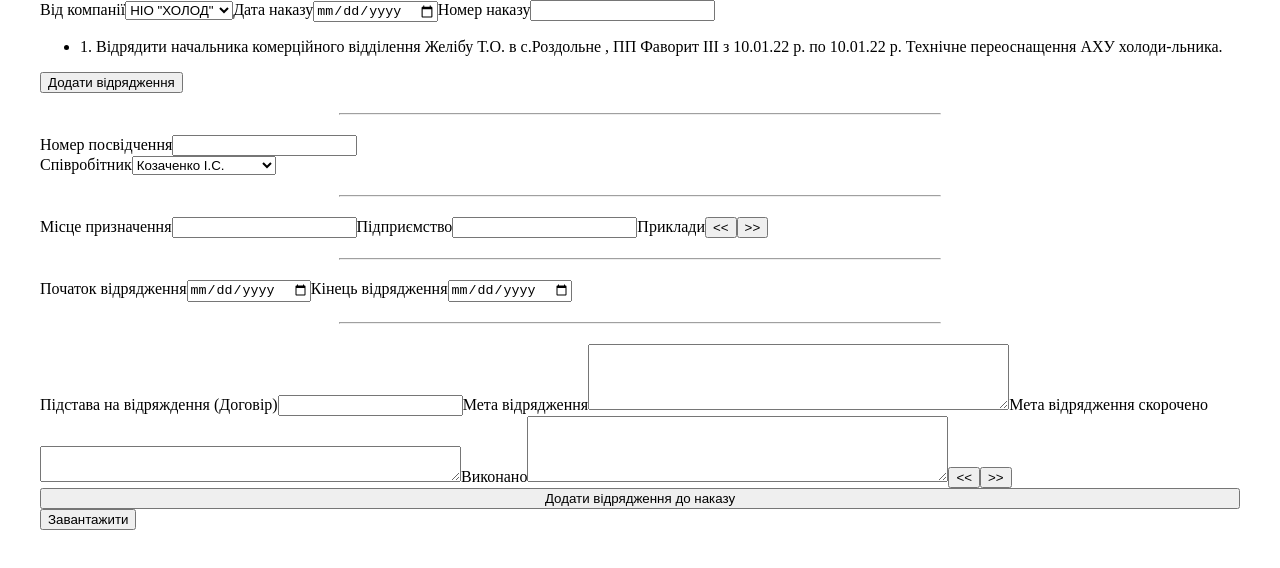
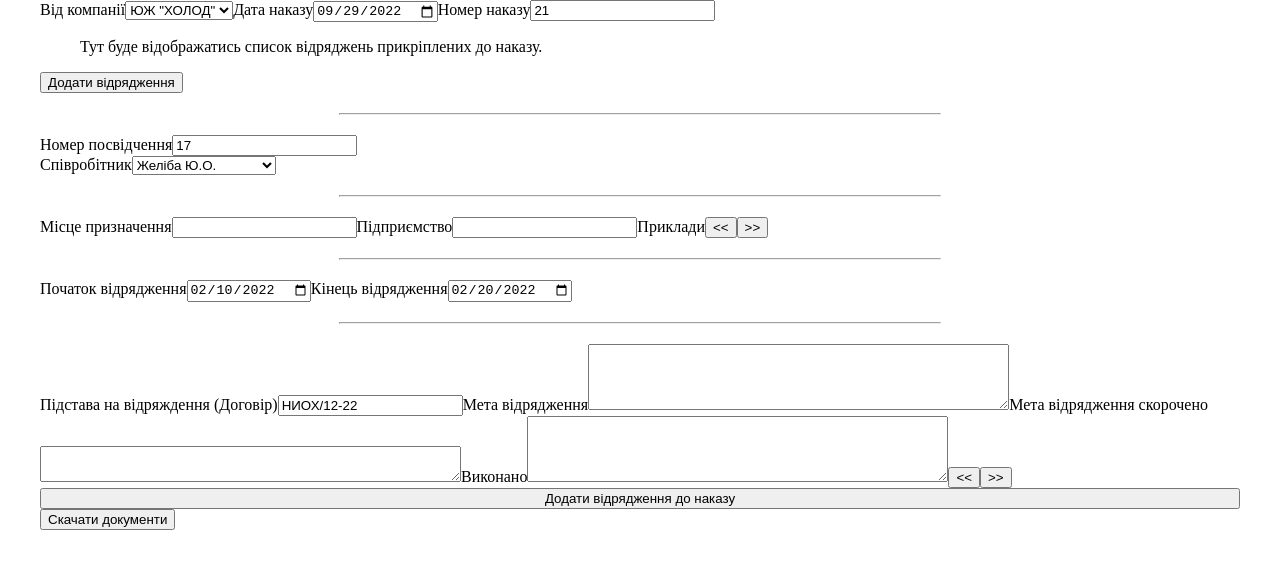
Before and after one commit to illiakko/businesstrip, a React (Create React App) app: page / in a window 1280 px wide. Both pictures are taken after a click on the button "Додати відрядження". Shown: the top 568 px of the page. Built offline with nearby package versions, Linux system fonts and the light colour scheme.

Commit message:
List of businesstript display added, remove from the list button added

```diff
--- a/package.json
+++ b/package.json
@@ -12,6 +12,7 @@
     "react": "^18.1.0",
     "react-dom": "^18.1.0",
     "react-scripts": "5.0.1",
+    "uuid": "^8.3.2",
     "web-vitals": "^2.1.4"
   },
   "scripts": {
--- a/src/components/DwnldBtn.component.jsx
+++ b/src/components/DwnldBtn.component.jsx
@@ -44,7 +44,7 @@ const DwnldBtn = () => {
 
     return (
         <button onClick={generateDocument}>
-            Завантажити
+            Скачати документи
         </button>
     );
 
--- a/src/components/Form.component.jsx
+++ b/src/components/Form.component.jsx
@@ -1,9 +1,11 @@
 import React, { Component } from "react";
+import { v4 as uuidv4 } from 'uuid';
 import DwnldBtn from './DwnldBtn.component'
 import './form.css';
 import places from "../db/db-places";
 import purposes from "../db/db-purposes"
 import employes from "../db/db-employe"
+import TripsShortlist from './tripsShortlist.component'
 
 
 
@@ -48,6 +50,8 @@ class FormComponent extends Component {
         this.handleOrdertNumber = this.handleOrdertNumber.bind(this);
         this.handleBasisInput = this.handleBasisInput.bind(this);
         this.addTripToOrder = this.addTripToOrder.bind(this);
+        this.removeTripFromArr = this.removeTripFromArr.bind(this);
+
 
     };
 
@@ -180,8 +184,12 @@ class FormComponent extends Component {
 
 
         const newTrip = {
+            id: uuidv4(),
             tripNumber: this.state.tripNumber,
+            employeName: this.state.employeObj.name,
             employeNameTo: this.state.employeObj.nameTo,
+            employeNameWho: this.state.employeObj.nameWho,
+            employeNameAbr: this.state.employeObj.nameAbbrev,
             employePosition: this.state.employeObj.position,
             location: this.state.location,
             companyTo: this.state.companyTo,
@@ -197,11 +205,10 @@ class FormComponent extends Component {
             tripPurposeDone: this.state.tripPurposeDone,
             tripDoneDate: this.state.tripEndDate,
         }
+
         const newTripArr = this.state.tripsArr.concat(newTrip);
-        this.setState({
-            tripsArr: newTripArr
-        })
-        console.log(this.state.tripsArr);
+        this.setState({ tripsArr: newTripArr })
+
     }
     //===============================================purpose prompt
     //===============================================order logic
@@ -229,6 +236,14 @@ class FormComponent extends Component {
     }
 
 
+    removeTripFromArr(event) {
+        const newTripsArr = this.state.tripsArr.filter(trip => trip.id !== event.target.id)
+
+        this.setState({
+            tripsArr: newTripsArr
+        })
+
+    }
     //===============================================order logic
 
 
@@ -239,23 +254,23 @@ class FormComponent extends Component {
                 <div className="orderMenu">
                     <label >
                         Від компанії
-                        <select name="companyName" id="companySelect" onChange={this.handleCompanyInput}>
+                        <select name="companyName" id="companySelect" defaultValue={'yuz'} onChange={this.handleCompanyInput}>
                             <option value="nio">НІО "ХОЛОД"</option>
                             <option value="yuz">ЮЖ "ХОЛОД"</option>
                         </select>
                     </label>
                     <label >
                         Дата наказу
-                        <input type="date" onChange={this.handleOrdertDate} />
+                        <input type="date" onChange={this.handleOrdertDate} defaultValue={'2022-09-29'} />
                     </label>
                     <label >
                         Номер наказу
-                        <input type="text" onChange={this.handleOrdertNumber} />
+                        <input type="text" onChange={this.handleOrdertNumber} defaultValue={'21'} />
                     </label>
                     <ul>
-                        <li>
-                            <p>1.	Відрядити начальника комерційного відділення Желібу Т.О. в с.Роздольне , ПП Фаворит ІІІ   з 10.01.22 р. по 10.01.22 р. Технічне переоснащення АХУ холоди-льника.</p>
-                        </li>
+
+                        <TripsShortlist trips={this.state.tripsArr} removeTrip={this.removeTripFromArr} />
+
                     </ul>
                     <button onClick={this.showEmployeMenu}>Додати відрядження</button>
                 </div>
@@ -266,14 +281,14 @@ class FormComponent extends Component {
                         <div>
                             <label>
                                 Номер посвідчення
-                                <input onChange={this.handleTripNumber} type="text" />
+                                <input onChange={this.handleTripNumber} type="text" defaultValue={'17'} />
                             </label>
                         </div>
 
                         <div>
                             <label>
                                 Співробітник
-                                <select name="employe" id="employeSelect" onChange={this.handleNameInput}>
+                                <select name="employe" id="employeSelect" onChange={this.handleNameInput} defaultValue={'zhelibay'}>
                                     <option value="kozachenko">Козаченко І.С.</option>
                                     <option value="zhelibay">Желіба Ю.О.</option>
                                     <option value="rimashevskiy">Рімашевський Ю.С.</option>
@@ -308,18 +323,18 @@ class FormComponent extends Component {
                         <div>
                             <label>
                                 Початок відрядження
-                                <input type="date" onChange={this.handleTripStartDate} />
+                                <input type="date" onChange={this.handleTripStartDate} defaultValue={'2022-02-10'} />
                             </label>
                             <label>
                                 Кінець відрядження
-                                <input type="date" onChange={this.handleTripEndDate} />
+                                <input type="date" onChange={this.handleTripEndDate} defaultValue={'2022-02-20'} />
                             </label>
                         </div>
                         <hr />
                         <div>
                             <label>
                                 Підстава на відряждення (Договір)
-                                <input type="basis" onChange={this.handleBasisInput} />
+                                <input type="basis" onChange={this.handleBasisInput} defaultValue={'НИОХ/12-22'} />
                             </label>
                             <label>
                                 Мета відрядження
--- /dev/null
+++ b/src/components/tripsShortlist.component.jsx
@@ -0,0 +1,28 @@
+function TripsShortlist({ trips, removeTrip }) {
+
+
+    if (trips.length === 0) {
+        return (
+
+            <p>Тут буде відображатись список відряджень прикріплених до наказу.</p>
+        )
+    } else {
+        return (
+            trips.map((trip, index) => {
+                return (
+                    <li key={index} >
+                        <p>{trip.tripNumber}. Відрядити {trip.position} {trip.employeNameAbr}  в {trip.location}, {trip.companyTo}   з {trip.tripStartDate} р. по {trip.tripEndDate} р.</p>
+                        <button onClick={removeTrip} id={trip.id}>Видалити</button>
+                    </li>
+                )
+
+            })
+
+
+        )
+    }
+
+
+}
+
+export default TripsShortlist
```
Also changed, not shown: 1 other file (tests, documents, lock files or other folders).
